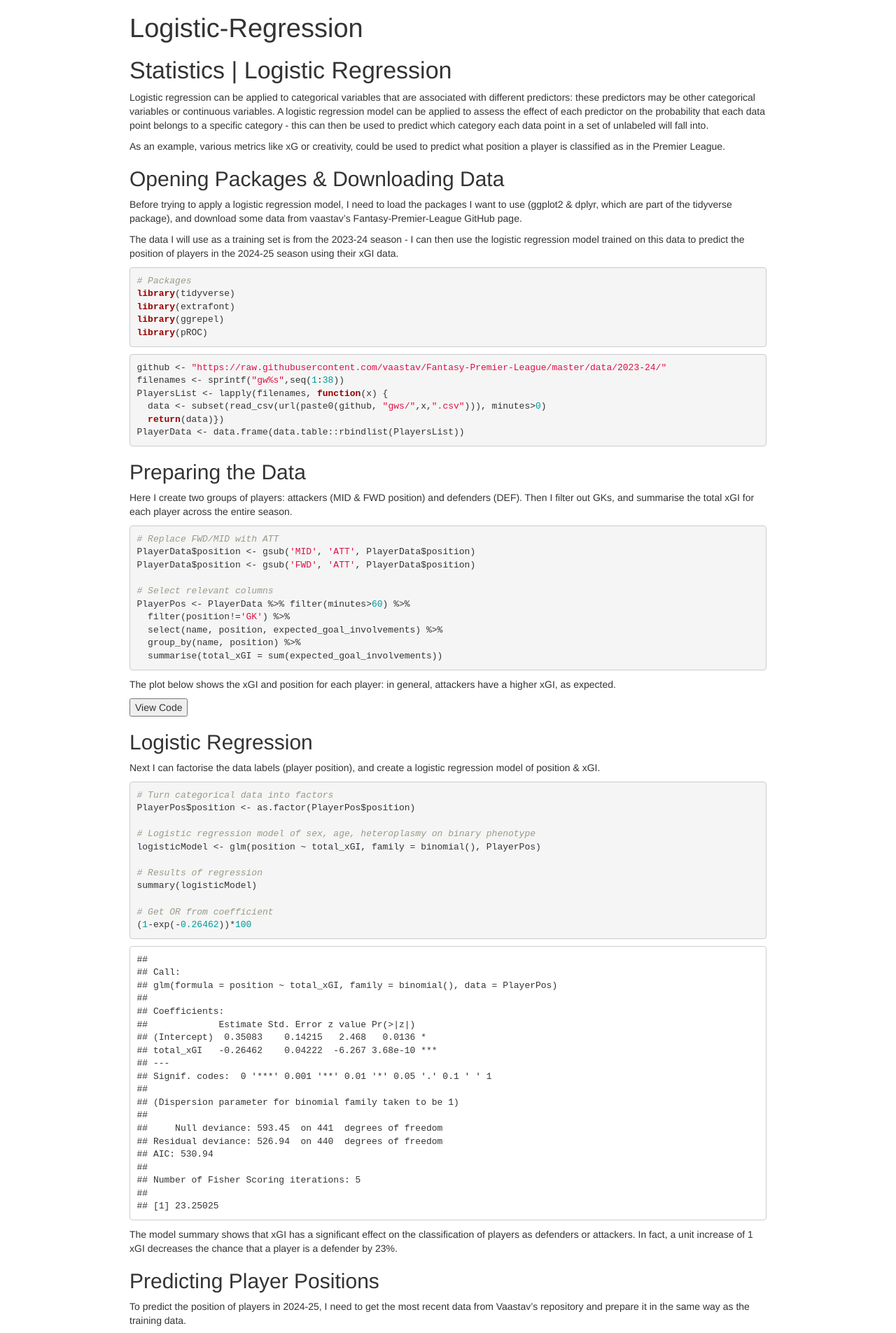
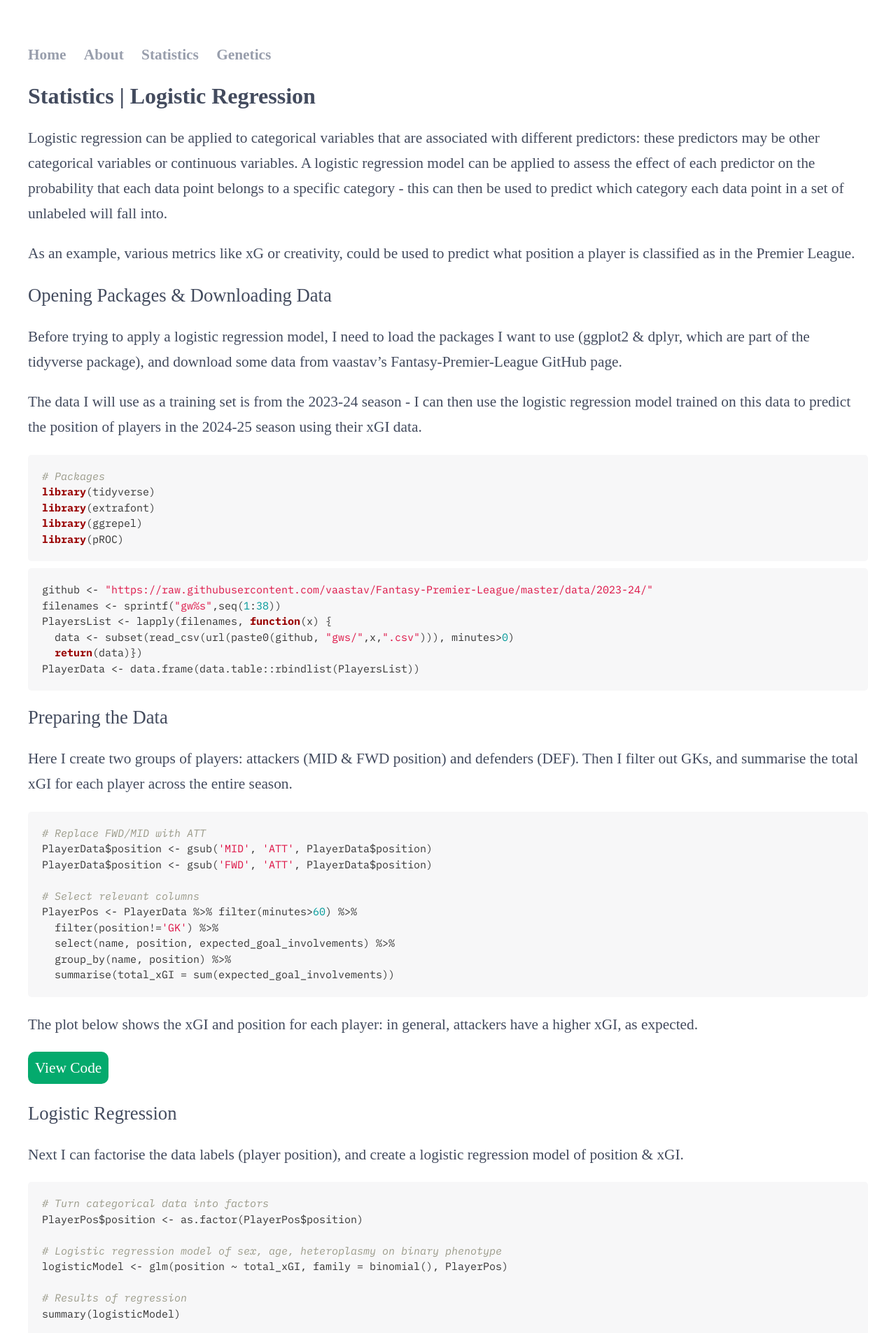
Before and after one commit to alicesmail12/alicesmail12.github.io, a Jekyll site: the page Statistics/Logistic-Regression.html, which Jekyll copies as it is, in a window 1280 px wide. Shown: the top 1905 px of the page at 70% size. Built offline with Jekyll 4.4.1, drawn with Linux system fonts in a browser that asks for light colours; some web fonts are replaced; some of the changed text lies outside the part shown.

Commit message:
Update Logistic-Regression.html

```diff
--- a/Statistics/Logistic-Regression.html
+++ b/Statistics/Logistic-Regression.html
@@ -9,9 +9,7 @@
 <meta http-equiv="X-UA-Compatible" content="IE=EDGE" />
 
 
-
-
-<title>Logistic-Regression</title>
+<title>Logistic Regression</title>
 
 <script>// Pandoc 2.9 adds attributes on both header and div. We remove the former (to
 // be compatible with the behavior of Pandoc < 2.8).
@@ -248,36 +246,25 @@
 </script>
 
 
-
-
-
-
-
-
+<link rel="preconnect" href="https://fonts.googleapis.com">
+<link rel="preconnect" href="https://fonts.gstatic.com" crossorigin>
+<link href="https://fonts.googleapis.com/css2?family=IBM+Plex+Mono:ital,wght@0,100;0,200;0,300;0,400;0,500;0,600;0,700;1,100;1,200;1,300;1,400;1,500;1,600;1,700&display=swap" rel="stylesheet">
 
 <style type="text/css">
+@import url(https://fonts.googleapis.com/css2?family=Radio+Canada+Big:ital,wght@0,400..700;1,400..700&display=swap);
+
+<link rel="stylesheet" type="text/css" href="/css/main.css">
+
 .main-container {
-max-width: 940px;
-margin-left: auto;
-margin-right: auto;
 }
 img {
 max-width:100%;
-}
-.tabbed-pane {
-padding-top: 12px;
-}
-.html-widget {
-margin-bottom: 20px;
 }
 button.code-folding-btn:focus {
 outline: none;
 }
 summary {
 display: list-item;
-}
-details > summary > p:only-child {
-display: inline;
 }
 pre code {
 padding: 0;
@@ -324,34 +311,131 @@
 display: block;
 float: none;
 }
+
+.tabset-dropdown > .nav-tabs > li > a,
+.tabset-dropdown > .nav-tabs > li > a:focus,
+.tabset-dropdown > .nav-tabs > li > a:hover {
+border: none;
+display: inline-block;
+border-radius: 4px;
+background-color: transparent;
+}
+.tabset-dropdown > .nav-tabs.nav-tabs-open > li {
+display: block;
+float: none;
+}
 .tabset-dropdown > .nav-tabs > li {
 display: none;
+}
+
+pre {
+display: block;
+padding: 20px;
+margin: 0 0 10px;
+font-size: 15px;
+line-height: 1.5;
+color: #333;
+word-break: break-all;
+word-wrap: break-word;
+background-color: #f7f7f8;
+border: 0px solid #ccc;
+border-radius: 5px;
+}
+
+code, kbd, pre, samp {
+font-family: 'IBM Plex Mono';
+}
+
+.container {
+padding-right: 0px;
+padding-left: 0px;
+margin-right: auto;
+margin-left: auto;
+width: 1200px;
+}
+
+pre:not([class]) {
+background-color: #434b5e;
+color: #ffffff;
+}
+
+p {
+display: block;
+margin-block-start: 1em;
+margin-block-end: 1em;
+margin-inline-start: 0px;
+margin-inline-end: 0px;
+}
+
+h1 {
+display: block;
+font-size: 2em;
+margin-block-start: 0.67em;
+margin-block-end: 0.67em;
+margin-inline-start: 0px;
+margin-inline-end: 0px;
+font-weight: bold;
+}
+
+h2 {
+display: block;
+margin-block-start: 0.67em;
+margin-block-end: 0em;
+margin-inline-start: 0px;
+margin-inline-end: 0px;
+}
+
+ul, dir {
+display: block;
+list-style-type: disc;
+margin-block-start: 1em;
+margin-block-end: 1em;
+margin-inline-start: 0px;
+margin-inline-end: 0px;
+padding-inline-start: 40px;
+}
+
+menu, dir {
+display: block;
+list-style-type: disc;
+margin-block-start: 0em;
+margin-block-end: 0em;
+margin-inline-start: 0px;
+margin-inline-end: 0px;
+padding-inline-start: 0px;
+}
+
+
+button {
+  background-color: #04AA6D;
+  border: none;
+  color: white;
+  text-align: center;
+  text-decoration: none;
+  display: inline-block;
+  border-radius: 10px;
+  padding: 5px 10px;
 }
 </style>
 
 <!-- code folding -->
 
-
-
-
+<head>
+		<title>{{ page.title }}</title>
+		<!-- link to main stylesheet -->
+		<link rel="stylesheet" type="text/css" href="/css/main.css">
 </head>
 
 <body>
 
-
-<div class="container-fluid main-container">
-
-
-
-
-<div id="header">
-
-
-
-<h1 class="title toc-ignore">Logistic-Regression</h1>
-
-</div>
-
+	<nav>
+	<ul>
+		<li><a href="/">Home</a></li>
+		<li><a href="/about">About</a></li>
+		<li><a href="https://alicesmail12.github.io/Statistics">Statistics</a></li>
+		<li><a href="https://alicesmail12.github.io/Genetics">Genetics</a></li>
+	</ul>
+	</nav>
 
 <h1>
 Statistics | Logistic Regression
@@ -837,6 +921,10 @@
     document.getElementsByTagName("head")[0].appendChild(script);
   })();
 </script>
-
+ 	<footer>
+  		<ul>
+  		<li><a href="https://github.com/alicesmail12">github.com/alicesmail12</a></li>
+  		</ul>
+  	</footer>
 </body>
 </html>
```
